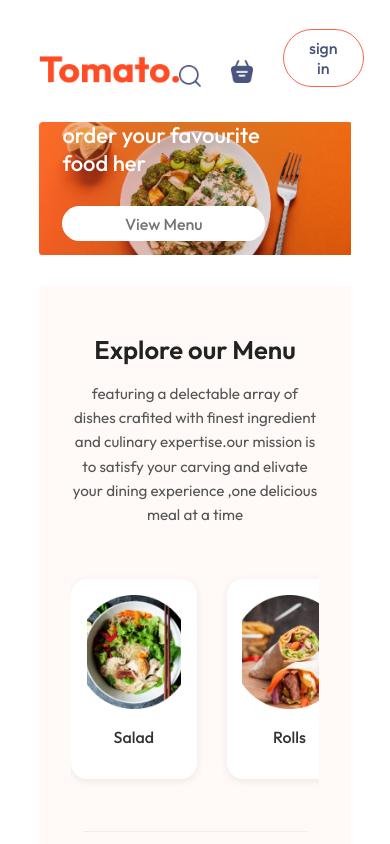
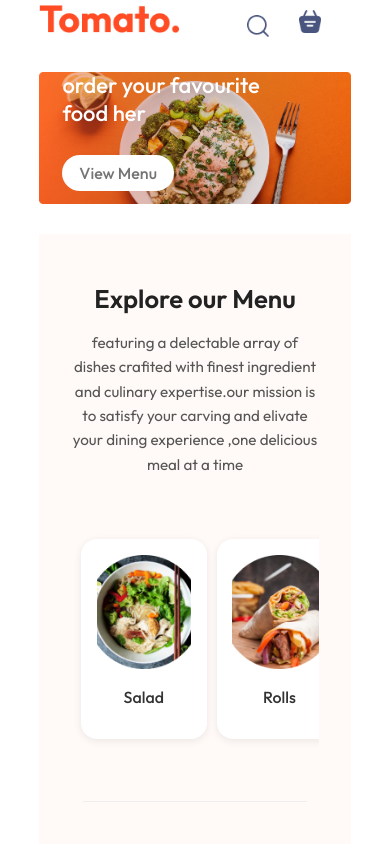
Before and after one commit to teumaywerashe/fullStack-food-delivery, a React (Vite) app in the folder frontend/: page / in a window 390 px wide. Shown: the top 844 px of the page. Built offline with nearby package versions, Linux system fonts and the light colour scheme; no server answers.

Commit message:
Update routing and enhance search functionality; modify sidebar links and improve food display filtering

```diff
--- a/frontend/src/components/FoodDisplay/FoodDisplay.jsx
+++ b/frontend/src/components/FoodDisplay/FoodDisplay.jsx
@@ -3,11 +3,18 @@ import "./FoodDisplay.css";
 import { StoreContext } from "../../context/StoreContext";
 import FoodItem from "../FoodItem/FoodItem";
 const FoodDisplay = ({ category }) => {
-  const { food_list } = useContext(StoreContext);
+  const { food_list, searchTerm } = useContext(StoreContext);
 
-  const filtered_items = food_list.filter(
-    (food) => food.category === category || category === "All"
-  );
+
+  const filtered_items = food_list.filter((food) => {
+    const filteredCategory = food.category === category || category === "All";
+
+    const searchedTerm = food.name
+      .toLowerCase()
+      .includes(searchTerm.toLowerCase());
+
+    return filteredCategory && searchedTerm;
+  });
 
   return (
     <div id="food-display" className="food-display">
--- a/frontend/src/components/Header/Header.jsx
+++ b/frontend/src/components/Header/Header.jsx
@@ -11,7 +11,7 @@ function Header() {
           to satisfy your carving and elivate your dining experience ,one
           delicious meal at a time
         </p>
-        <button>View Menu</button>
+        <a href="#food-display"><button>View Menu</button></a>
       </div>
     </div>
   );
--- a/frontend/src/components/LoginPopup/Login.jsx
+++ b/frontend/src/components/LoginPopup/Login.jsx
@@ -1,7 +1,5 @@
 import React, { useState } from "react";
 import "./Login.css";
-// import { assets } from "../../asset/assets";
-// import {assets} from '../../../../admin/src/assets/assets.js'
 import axios from "axios";
 import { useContext } from "react";
 import { StoreContext } from "../../context/StoreContext";
--- a/frontend/src/components/Navbar/Navbar.css
+++ b/frontend/src/components/Navbar/Navbar.css
@@ -54,12 +54,12 @@
     cursor: pointer;
 }
 
-.navbar-button {
+.navbar-signin-button {
     cursor: pointer;
 }
 
 .searchbar-container {
-    position: absolute;
+    position: fixed;
     background-color: white;
     display: flex;
     top: 0;
@@ -83,7 +83,7 @@
     position: absolute;
     min-height: 10px;
     min-width: 10px;
-    background-color: tomato;
+    background-color: red;
     border-radius: 50%;
     padding: 5px;
     top: -8px;
@@ -172,7 +172,10 @@
     .navbar-menu {
         display: none;
     }
-    .navbar-button {
+    .navbar-signin-button {
         padding: 0px 0px;
     }
+    .navbar-signin-button {
+        display: none;
+    }
 }
--- a/frontend/src/components/Navbar/Navbar.jsx
+++ b/frontend/src/components/Navbar/Navbar.jsx
@@ -6,9 +6,8 @@ import { StoreContext } from "../../context/StoreContext";
 import { Link, useNavigate } from "react-router-dom";
 function Navbar({ setShowLogin }) {
   const [menu, setMenu] = useState("home");
-  const [searchTerm, setSearchTerm] = useState("");
   const [showSearchBar, setShowSearchBar] = useState(false);
-  const { token, setToken, getTotalCart } = useContext(StoreContext);
+  const { token, setToken,searchTerm,setSearchTerm, getTotalCart } = useContext(StoreContext);
   const navigate = useNavigate();
 
   const logOut = () => {
@@ -63,10 +62,8 @@ function Navbar({ setShowLogin }) {
           <Link to="/cart">
             <img src={assets.basket_icon} alt="" />
           </Link>
-          {getTotalCart() > 0 ? (
+          {getTotalCart() > 0 && (
             <div className="dot">{getTotalCart()}</div>
-          ) : (
-            ""
           )}
         </div>
         {!token ? (
@@ -75,10 +72,11 @@ function Navbar({ setShowLogin }) {
               onClick={() => {
                 setShowLogin(true);
               }}
-              className="navbar-button"
+              className="navbar-signin-button"
             >
               sign in
             </button>
+
           </div>
         ) : (
           <div className="navbar-profile">
--- a/frontend/src/context/StoreContext.jsx
+++ b/frontend/src/context/StoreContext.jsx
@@ -7,6 +7,8 @@ export const StoreContext = createContext(null);
 const StoreContextProvider = (props) => {
   const [food_list, setFood_list] = useState([]);
   const url = "http://localhost:3000";
+
+  const [searchTerm,setSearchTerm]=useState('')
 
   const [cartItem, setCartItem] = useState({});
   const [token, setToken] = useState("");
@@ -87,7 +89,7 @@ const StoreContextProvider = (props) => {
     removeFromCart,
     getTotalAmount,
     getTotalCart,
-    url,
+    url,searchTerm,setSearchTerm,
     token,
     setToken,
   };
--- a/frontend/src/pages/ExplorMenu/ExploreMenu.css
+++ b/frontend/src/pages/ExplorMenu/ExploreMenu.css
@@ -26,10 +26,9 @@
 .explore-menu-list {
     display: flex;
     justify-content: flex-start;
-    /* display: grid;
-    grid-template-columns: repeat(auto-fill, minmax(120px, 1fr)); */
     text-align: center;
-    gap: 30px;
+    gap: 10px;
+    padding: 10px 10px;
     margin: 20px auto;
     overflow-x: auto;
     margin-top: 2rem;
@@ -41,13 +40,12 @@
 
 .explore-menu-list-item {
     cursor: pointer;
-    /* text-align: center; */
     transition: transform 0.3s ease, box-shadow 0.3s ease;
     border-radius: 16px;
     background: #fff;
     padding: 1rem auto;
     margin: 20px auto;
-    width: 100px;
+    width: 100%;
     height: 200px;
     box-shadow: 0 2px 8px rgba(0, 0, 0, 0.08);
 }
@@ -72,7 +70,7 @@
 
 /* Highlight the selected category */
 
-.explore-menu-list-item img.active {
+.explore-menu-list-item.active {
     border: 3px solid tomato;
     transform: scale(1.05);
 }
--- a/frontend/src/pages/ExplorMenu/ExploreMenu.jsx
+++ b/frontend/src/pages/ExplorMenu/ExploreMenu.jsx
@@ -1,12 +1,8 @@
 import React from "react";
 import "./ExploreMenu.css";
 import { menu_list } from "../../assets/assets.js";
-import { useNavigate } from "react-router-dom";
-// import {menu_list} from '../../../../admin/src/assets/assets.js'
 
 const ExploreMenu = ({ category, setcategory }) => {
-
-  const navigate=useNavigate()
   return (
     <div id="explore-menu" className="explor-menu">
       <h1>Explore our Menu</h1>
@@ -19,14 +15,13 @@ const ExploreMenu = ({ category, setcategory }) => {
         {menu_list.map((item, index) => {
           return (
             <div
-              onClick={() =>{
+              onClick={() => {
                 setcategory((prev) =>
                   item.menu_name === prev ? "All" : item.menu_name
-                )
-                navigate('#food_display')
-              }
-              }
-              className="explore-menu-list-item"
+                );
+
+              }}
+              className={`explore-menu-list-item ${item.menu_name === category ? "active" : ""}`}
               key={index}
             >
               <img
--- a/frontend/src/pages/PlaceOrder/PlaceOrder.jsx
+++ b/frontend/src/pages/PlaceOrder/PlaceOrder.jsx
@@ -64,6 +64,7 @@ const PlaceOrder = () => {
 
   useEffect(() => {
     if (!token || getTotalAmount() === 0) {
+      alert("Please login and add items to cart first");
       navigate("/cart");
     }
   }, [token]);
```
Also changed, not shown: 2 other files (tests, documents, lock files or other folders).
